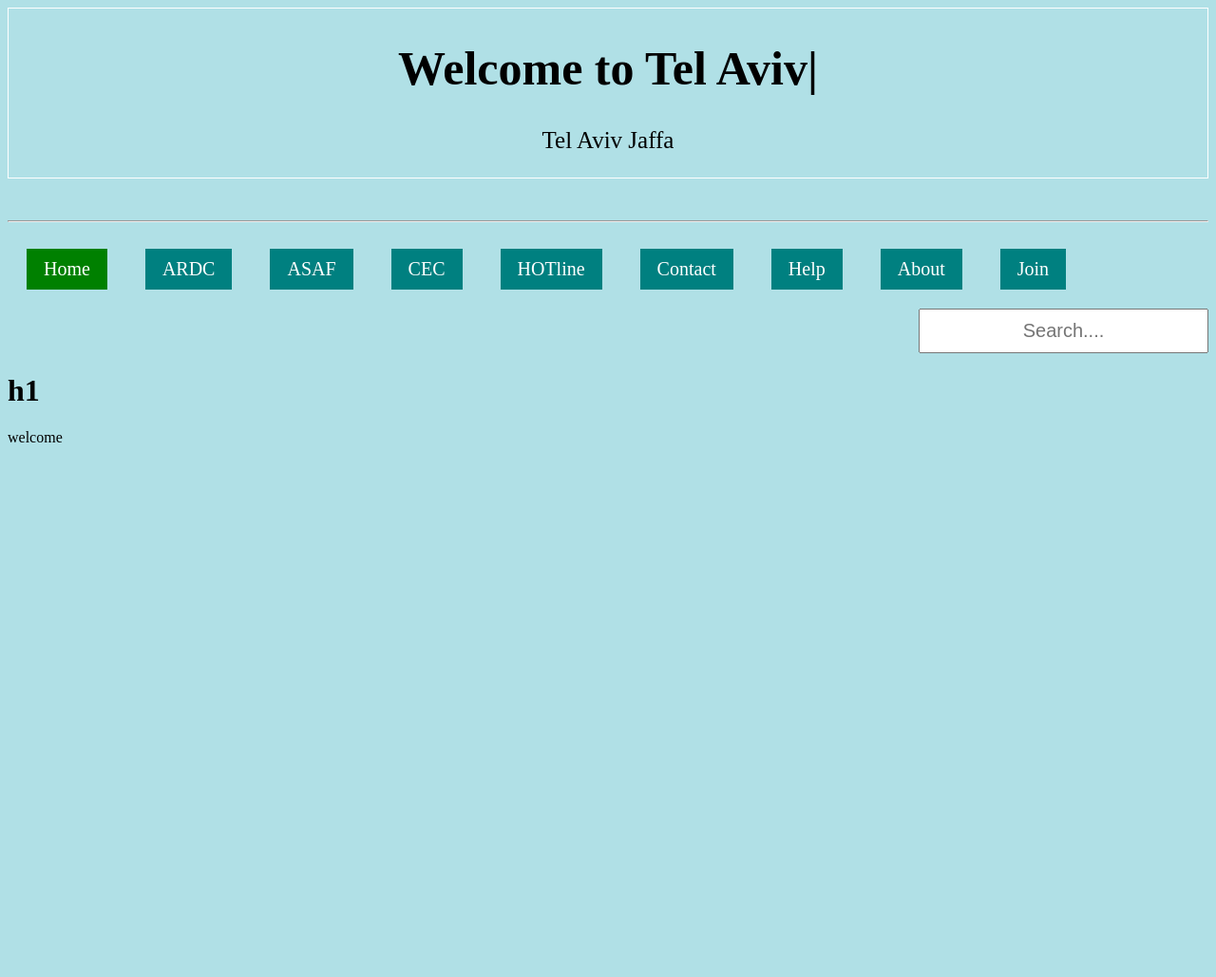
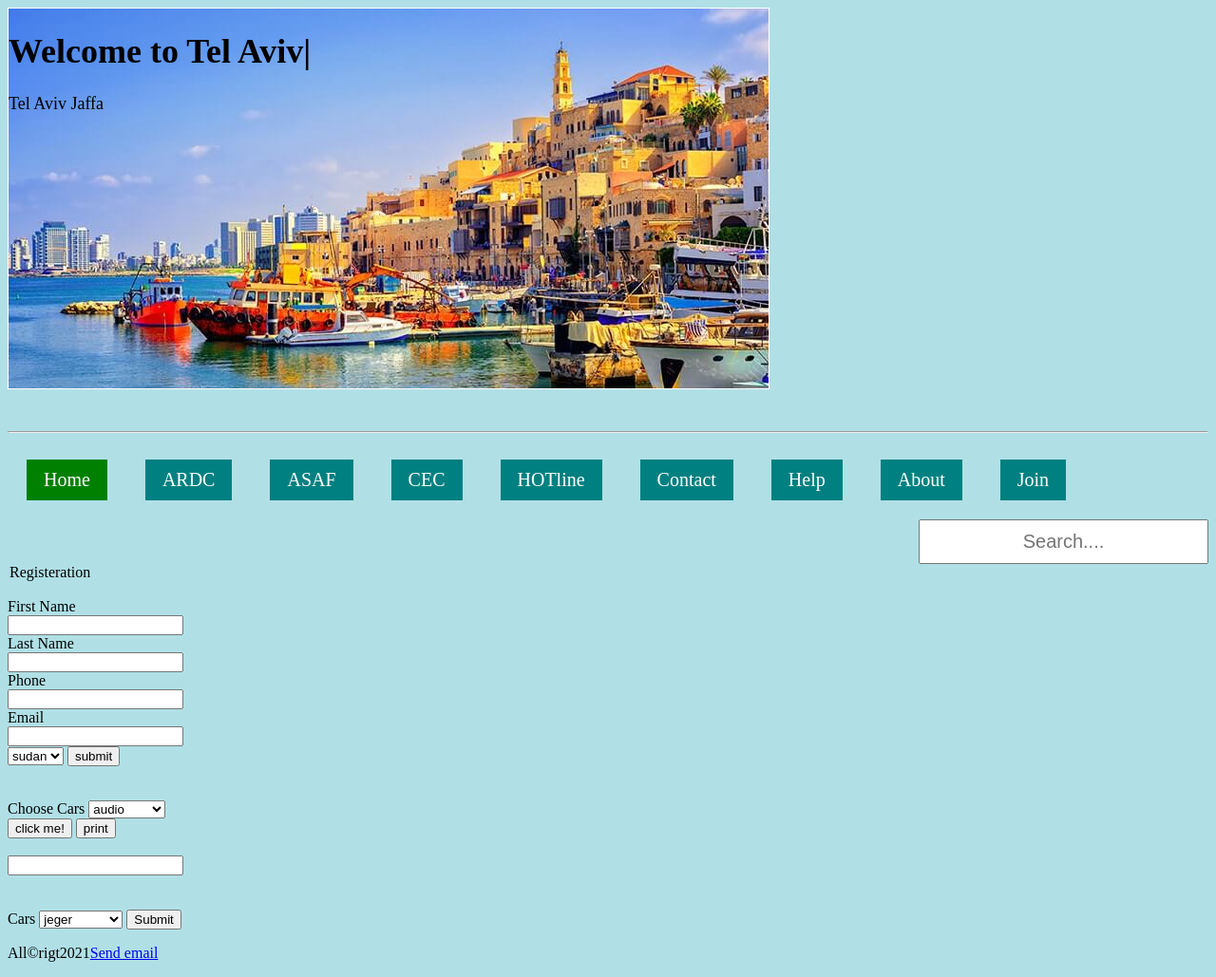
Before and after one commit to Abakar1/my-site, a plain HTML site: page index.html in a window 1280 px wide. Shown: the whole page at 95% size. Before the commit the page ends 800 px from the top, so only its background shows below. Drawn offline with Linux system fonts and the light colour scheme.

Commit message:
final website

```diff
--- a/index.html
+++ b/index.html
@@ -15,7 +15,7 @@
     <br>
     <br><hr>
     <nav id="top">
-        <li><a class="active"href="#">Home</a></li>
+        <li><a class="active" href="#">Home</a></li>
         <li><a href="#">ARDC</a></li>
         <li><a href="#">ASAF</a></li>
         <li><a href="#">CEC</a></li>
@@ -26,9 +26,90 @@
         <li><a href="#">Join</a></li>
         <input type="text"placeholder="Search....">
     </nav>
-     <h1>h1</h1>
-     <span>
-         welcome
-     </span>
+    <form action="action" action="index.php">
+
+		<legend>Registeration</legend><br>
+
+	<label for="fname">First Name</label><br>
+	<input type="text" id="fname"name="Name"><br>
+	<label for="lname">Last Name</label><br>
+	<input type="text"id="lname" name="name"><br>
+	<label for="ph">Phone</label><br>
+	<input type="text"id="ph" name="ph" required=""><br>
+	<label id="em">Email</label><br>
+	<input type="text"id="em" name="Email" required=""><br>
+
+<select><br>
+	<option value="sudan">sudan</option>
+	<option value="tchad">tchad</option>
+	<option value="isreal">isreal</option>
+</select>
+<input type="submit" value="submit"><br>
+</form>
+
+<br>
+<br>
+<form action="/action-pag.php">
+	<label for="fcar"> Choose Cars</label>
+	<select id="car"name="car"multipl>
+		<option value="audio">audio</option>
+		<option value="mercedes">mercedes</option>
+		<option value="fiat">fiat</option>
+		<option value="toyota">toyota</option>
+		<option value="jeger">jeger</option>
+	</select>
+</form>
+<button type="button"onclick="alert('accept')">click me!</button>
+<button type="button" onclick="print()">print</button>
+
+
+
+<br>
+<br>
+<form action="/action-pag.php">
+	<input list="browsers" name="browsers">
+	<datalist id="browsers">
+		<option value="google"></option>
+		<option value="fire fex">fire fex</option>
+		<option value="opera">opera</option>
+		<option value="edge">Edge</option>
+		<option value="exprore11">Exprore11</option>
+	</datalist>
+</form>
+
+
+
+
+<br>
+<br>
+<form>
+	<label for="fname">Cars</label>
+	<select name="cars" id="cars">
+		<optgroup label="France">
+			<label for="fname">France</label>
+			<option value="jeger">jeger</option>
+			<option value="reunu">reunu</option>
+			<option value="fiat">fiat</option>
+		</optgroup>
+		<optgroup label="Germany">
+			<label for="fname">Germany</label>
+			<option value="merseds">merseds</option>
+			<option value="man">man</option>
+		</optgroup>
+	</select>
+	<input type="submit" name="submit">
+</form>
+
+
+
+
+
+
+
+
+<div>
+	<p>All&copyrigt2021<a href="Email.send">Send email</a></p>
+</div>
+
 </body>
 </html>
--- a/style.css
+++ b/style.css
@@ -1,6 +1,16 @@
 body{
 	background-color:powderblue;
 	font-family: arial,times-roman,
+}
+.header{
+    background-image: url("jafa.jpg");
+    width: 800px;
+    height: 400px;
+    color: white;
+    font-size:20px;
+    border: 2px solid white;
+    text-align: left;
+    background-image:none;
 }
 #top{
 	list-style: none;
@@ -38,8 +48,8 @@ body{
 }
 .header{
 	background-image: url("jafa.jpg");
-	text-align: center;
-	font-size: 25px;
+	text-align: left;
+	font-size: 18px;
 	color: black;
 	border: 1px solid white;
 }
```
Also changed, not shown: jafa.jpg (added).
